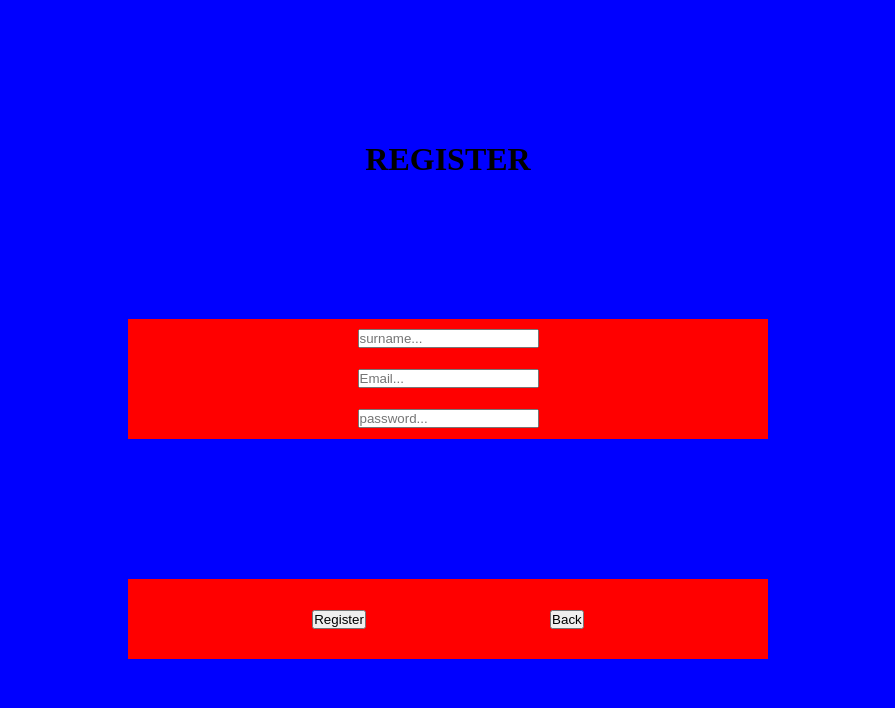
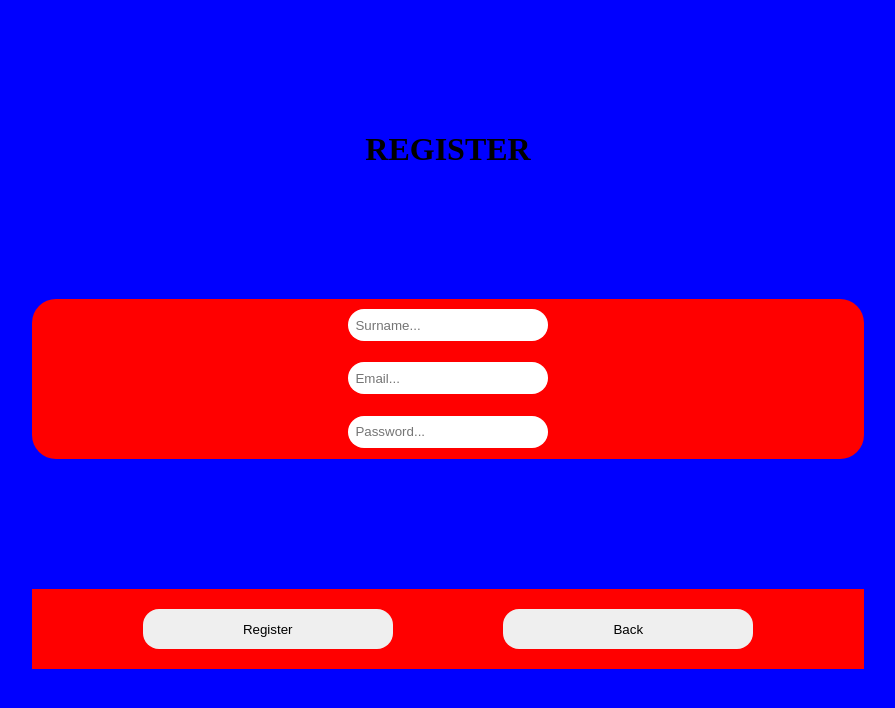
Before and after one commit to Kassioteodoro/CreatePersonsXmachine, a React (Create React App) app in the folder frontend/: page /register in a window 1280 px wide. Shown: the top 708 px of the page, without its empty margins (192-1087 px from the left). Built offline with nearby package versions, Linux system fonts and the light colour scheme.

Commit message:
feat: Register design

```diff
--- a/frontend/src/components/FormsLogin.js
+++ b/frontend/src/components/FormsLogin.js
@@ -8,7 +8,7 @@ function FormsLogin({
   return (
     <forms className={styles.FormLogin}>
         <input
-        className={styles.InputLogin}
+        className={styles.Input1}
       type="text"
       name='Email'
       value={inputEmail}
@@ -16,7 +16,7 @@ function FormsLogin({
       placeholder="  Email..."
       />
       <input
-        className={styles.InputLogin}
+        className={styles.Input1}
       type="text"
       name='Password'
       value={inputPassword}
--- a/frontend/src/components/FormsRegister.js
+++ b/frontend/src/components/FormsRegister.js
@@ -9,31 +9,31 @@ function FormsLogin({
   return (
     <forms className={styles.FormRegister}>
       <input
-      className={styles}
+      className={styles.Input1}
       type="text"
       name='Name'
       value={inputName}
       onChange={handleChange}
-      placeholder='surname...'
+      placeholder='  Surname...'
       />
       <input
-      className={styles}
+      className={styles.Input1}
 
       type="text"
       name='Email'
       value={inputEmail}
       onChange={handleChange}
-      placeholder='Email...'
+      placeholder='  Email...'
 
       />
       <input
-      className={styles}
+      className={styles.Input1}
 
       type="text"
       name='Password'
       value={inputPassword}
       onChange={handleChange}
-      placeholder='password...'
+      placeholder='  Password...'
 
       />
     </forms>
--- a/frontend/src/components/components.module.css
+++ b/frontend/src/components/components.module.css
@@ -15,8 +15,9 @@
 
 .FormRegister {
   background-color: red;
-  width: 50%;
-  height: 15vh;
+  width: 65%;
+  height: 20vh;
+  border-radius: 3vh;
   display: flex;
   flex-direction: column;
   align-items: center;
@@ -162,7 +163,7 @@
     height: 2vh;
   }
 
-  .InputLogin {
+  .Input1 {
     border: 0;
     border-radius: 25vh;
     width: 25vh;
--- a/frontend/src/pages/Login.js
+++ b/frontend/src/pages/Login.js
@@ -53,21 +53,21 @@ function Login() {
         />
       <section className={styles.SectionButton}>
         <button
-        className={styles}
+        className={styles.Button1}
         type="button"
         onClick={ login }
         >
         Login
         </button>
         <button
-        className={styles}
+        className={styles.Button1}
         type="button"
         onClick={() => NavigateTo("/register")}
         >
         Register
         </button>
         <button
-        className={styles}
+        className={styles.Button1}
         type="button"
         onClick={() => NavigateTo("/createFast")}
         >
--- a/frontend/src/pages/Pages.module.css
+++ b/frontend/src/pages/Pages.module.css
@@ -73,11 +73,18 @@
 
 /* utils */
 
+.Button1 {
+  border: 0;
+  border-radius: 2vh;
+  width: 30%;
+  height: 5vh;
+}
+
 .SectionButton {
   background-color: red;
   display: flex;
   justify-content: space-evenly;
   align-items: center;
-  width: 50%;
+  width: 65%;
   height: 10vh;
 }
--- a/frontend/src/pages/Register.js
+++ b/frontend/src/pages/Register.js
@@ -54,14 +54,14 @@ function Register() {
       />
       <section className={styles.SectionButton}>
        <button
-      className={styles}
+      className={styles.Button1}
       type="button"
       onClick={ Register }
       >
         Register
       </button>
       <button
-      className={styles}
+      className={styles.Button1}
       type="button"
       onClick={() => NavigateTo(-1)}
       >
```
